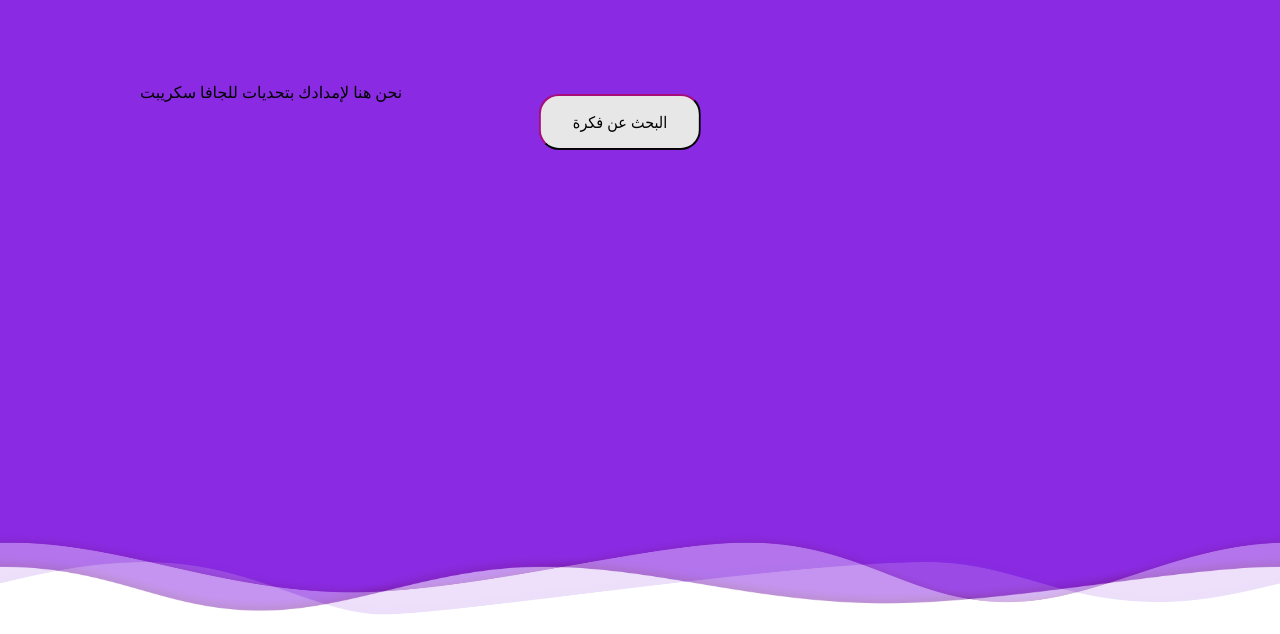
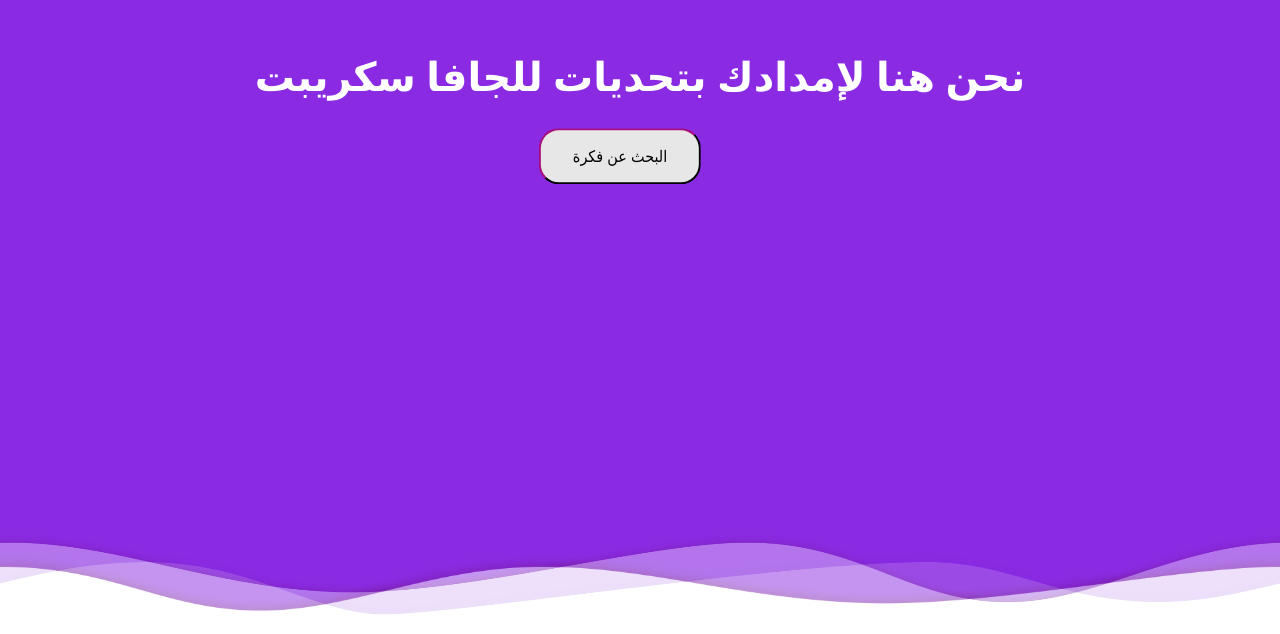
Before and after one commit to maaassiri/maaassiri.github.io, a plain HTML site: page index.html in a window 1280 px wide. Shown: the part 166-800 px from the top of the page. Drawn offline with Linux system fonts and the light colour scheme.

Commit message:
Update index.html

```diff
--- a/index.html
+++ b/index.html
@@ -6,7 +6,7 @@
     <body>
        <div class="cont">
         <div class="text">
-            <h2 id="txt"></h2>نحن هنا لإمدادك بتحديات للجافا سكريبت   </h2>
+            <h2 id="txt">نحن هنا لإمدادك بتحديات للجافا سكريبت   </h2>
 
             <div class="center">
             <button onclick="search()">البحث عن فكرة</button></div></div>
```
